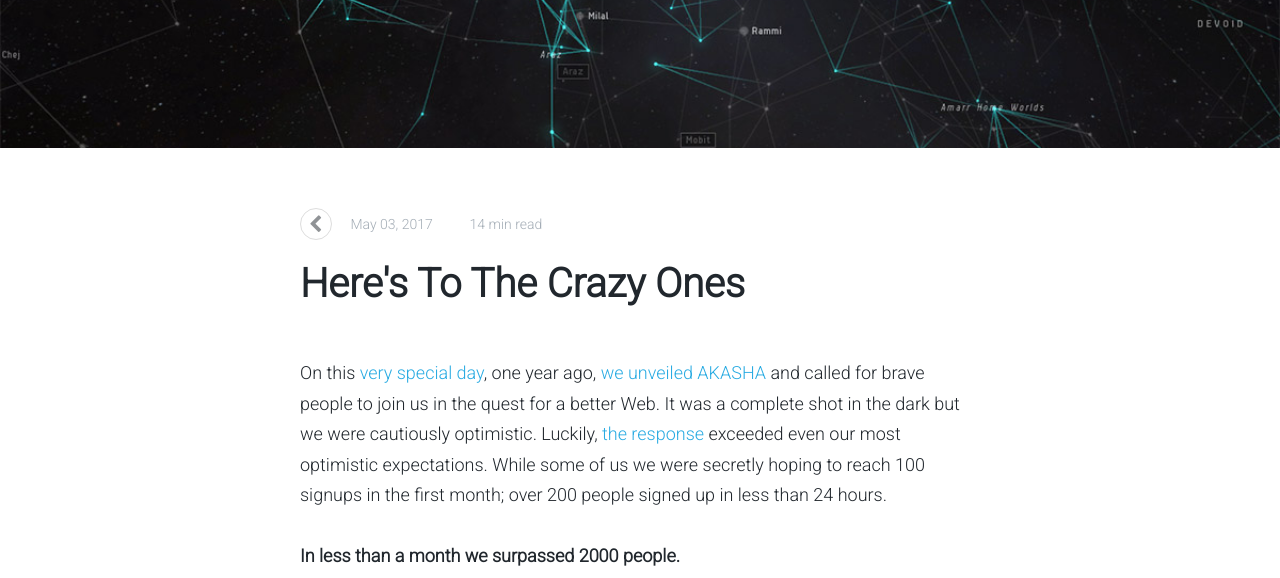
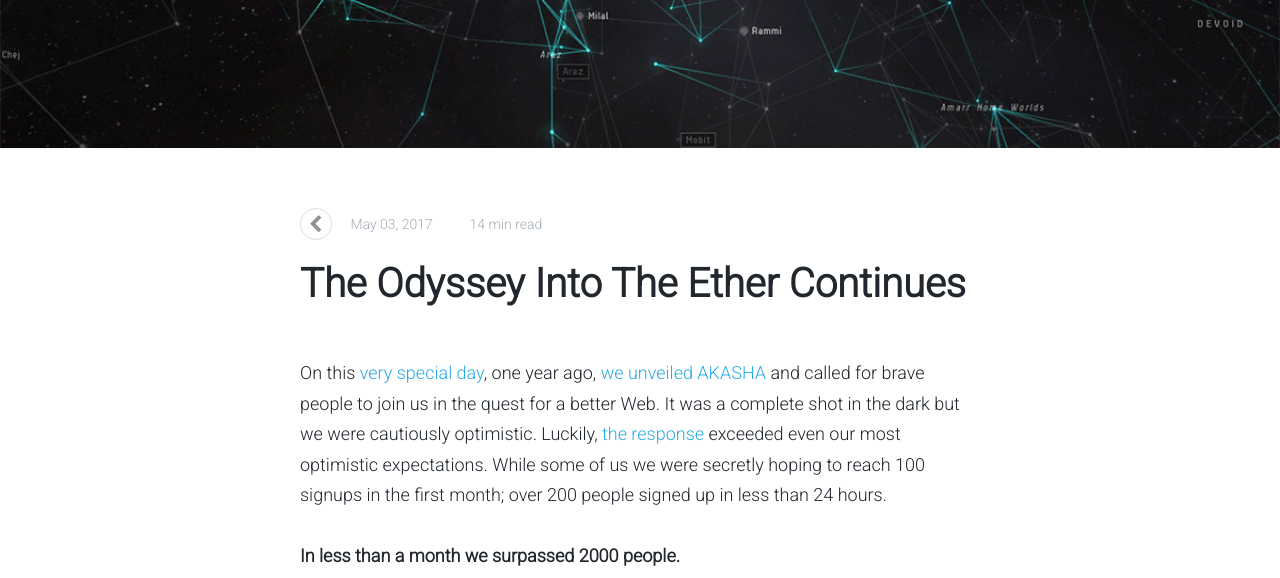
Before and after one commit to AKASHAorg/blog.akasha.world, a Jekyll site: the page built from _posts/2017-05-03-crazy.md, in a window 1280 px wide and 900 px high, scrolled down 392 px, cut to the strip 0-578 px from the top of the window. Built offline with Jekyll 4.4.1, drawn with Linux system fonts in a browser that asks for light colours; comment, search, counter and statistics services are not loaded.

Commit message:
final fixes?

```diff
--- a/_posts/2017-05-03-crazy.md
+++ b/_posts/2017-05-03-crazy.md
@@ -1,6 +1,6 @@
 ---
 layout: post
-title: "Here's To The Crazy Ones"
+title: "The Odyssey Into The Ether Continues"
 timezone: Europe/Zurich
 date: 2017-05-03 00:00:01
 future: true
```
Also changed, not shown: other parts of _posts/2017-05-03-crazy.md (+1 -1 lines).
